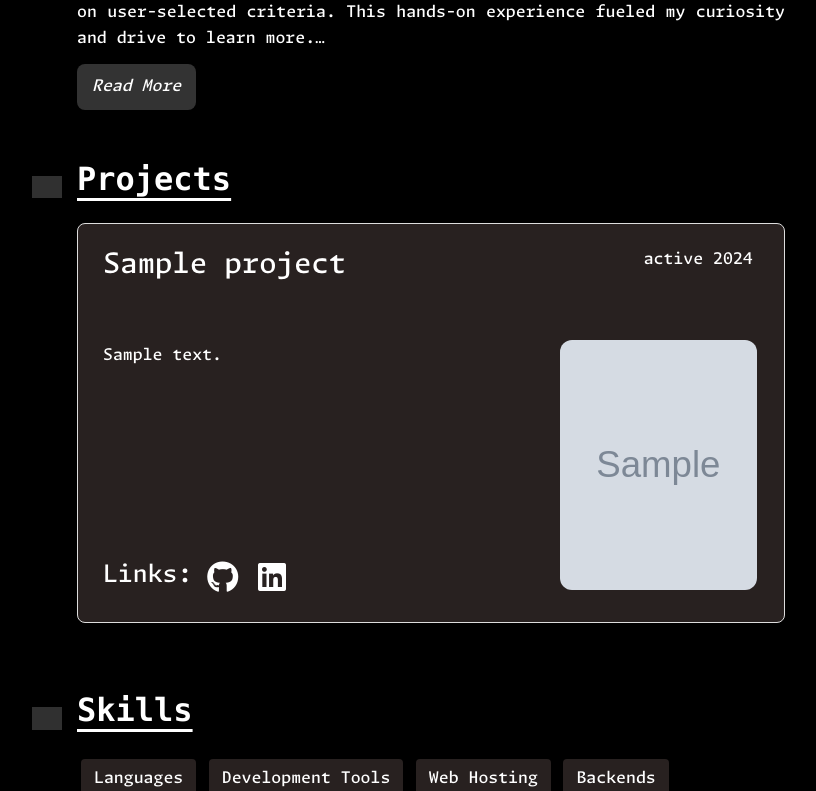
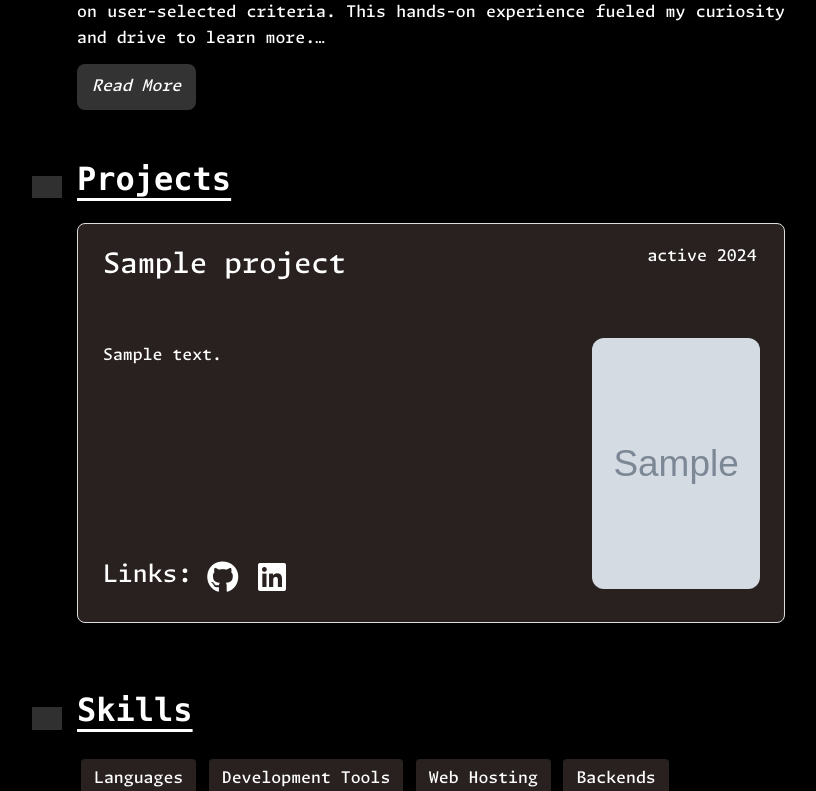
Before and after one commit to Aditya-Rajgor/DjangoPortfolio, a Django app: page / in a window 1280 px wide. Shown: the part 515-1306 px from the top of the page, without its empty margins (209-1025 px from the left). Run offline with Django 5.2, Linux system fonts and the light colour scheme; tables that the repository leaves empty hold one stand-in row (values such as "Sample post"); grey boxes marked "Sample" are stand-in pictures; some libraries are stand-ins or nearby versions; grey boxes are pictures that could not be loaded.

Commit message:
fixed flex

```diff
--- a/portfolio/static/css/styles.css
+++ b/portfolio/static/css/styles.css
@@ -516,6 +516,18 @@ ul li::before {
     border-radius: 12px;
 
 }
+.main-row {
+    display: flex;
+    flex-wrap: wrap;
+}
+
+.pro-col-1 {
+    flex: 2 1 80%;
+}
+/*
+.pro-col-2 {
+    flex: 1 3 45%;
+} */
 
 /* Responsive adjustments */
 @media (max-width: 768px) {
@@ -570,6 +582,7 @@ ul li::before {
     .col-2-row-2 img {
         display: none;
 
+
     }
 
 
--- a/portfolio/templates/portfolio/home.html
+++ b/portfolio/templates/portfolio/home.html
@@ -68,9 +68,9 @@
 
                 {% for project in projects %}
                 <div class="container-fixed-height">
-                <div class="row flex-fill">
+                <div class="row flex-fill main-row">
                     <!-- First Column: 2/3 width -->
-                    <div class="col-12 d-flex flex-column pro-col-1">
+                    <div class="col-md-8 d-flex flex-column pro-col-1">
                     <div class="col-1-row-outer">
                         <div class="col-1-row-1">
                             <h3>{{ project.title }}</h3>
@@ -87,7 +87,7 @@
                     </div>
                     </div>
                     <!-- Second Column: 1/3 width -->
-                    <div class="col-12 d-flex flex-column pro-col-2">
+                    <div class="col-md-4 d-flex flex-column pro-col-2">
                         <div class="col-2-row-outer">
                             <div class="col-2-row-1">{{ project.status }} 2024</div>
                             <div class="col-2-row-2"><img src="{{ project.photo }}" alt="covid-19"></div>
```
